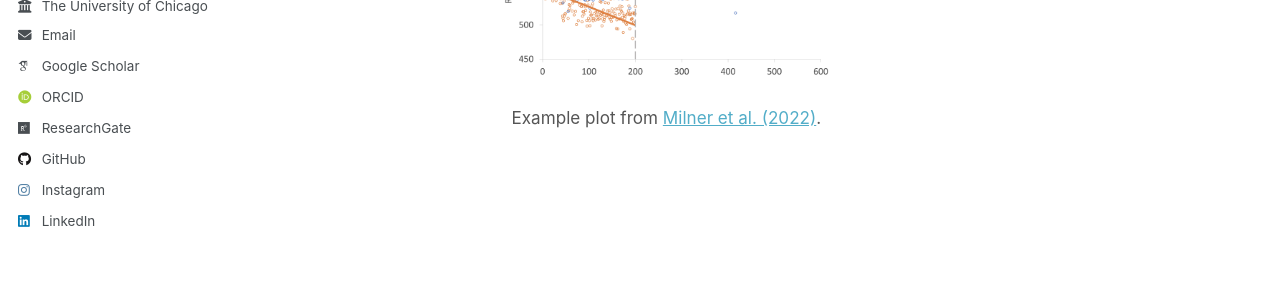
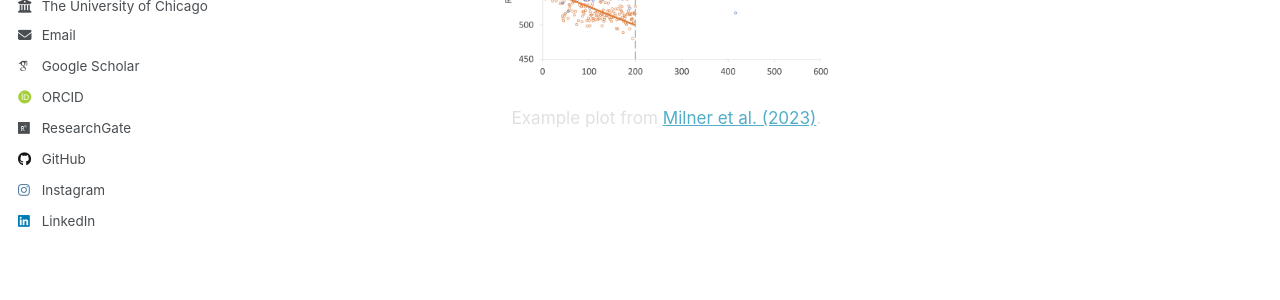
Before and after one commit to btmarome/btmarome.github.io, a Jekyll site: the page built from _pages/projects.md, in a window 1280 px wide and 900 px high, scrolled down 2489 px. Shown: the part 366-666 px from the top of the window. Built offline with Jekyll 4.4.1, drawn with Linux system fonts in a browser that asks for light colours; some web fonts are replaced; a script that is not in the unit is left out.

Commit message:
Update projects.md

```diff
--- a/_pages/projects.md
+++ b/_pages/projects.md
@@ -19,7 +19,7 @@ In this study, we used experience sampling to investigate the phenomenology of t
 
 <div style="text-align: center;">
   <img src="/images/Thesis_plot.png" alt="Thesis flowchart" style="height: 250px; object-fit: cover; border-radius: 6px;" />
-  <p style="font-size: 0.95em; color: #555; margin-top: 0.5em;">
+  <p style="font-size: 0.95em; color: #e0e0e0; margin-top: 0.5em;">
     A procedure flowchart of the memory experiment. Participants first studied images and words with intermittent thought probes. Then, they completed a digit span task to prevent information maintenance strategies in working memory. Finally, participants underwent a recognition memory test including previously studied stimuli and intermixed foils.
   </p>
 </div>
@@ -32,7 +32,7 @@ In the META Lab, we study how fluctuations in conscious experience influence cog
 
 <div style="text-align: center;">
   <img src="/images/META_plot.png" alt="META experiment procedure" style="height: 250px; object-fit: cover; border-radius: 6px;" />
-  <p style="font-size: 0.95em; color: #555; margin-top: 0.5em;">
+  <p style="font-size: 0.95em; color: #e0e0e0; margin-top: 0.5em;">
     Phases of the procedure for Experiment 1 from a manuscript I contributed to. Participants completed a study phase where they encoded 24 complex visual scenes. Then, after a digit span distractor task, they completed a recognition memory test.
   </p>
 </div>
@@ -45,7 +45,7 @@ Research in the PCA Lab centers on spatial working memory and the neural mechani
 
 <div style="text-align: center;">
   <img src="/images/PCA_plot.jpeg" alt="PCA task design" style="height: 250px; object-fit: cover; border-radius: 6px;" />
-  <p style="font-size: 0.95em; color: #555; margin-top: 0.5em;">
+  <p style="font-size: 0.95em; color: #e0e0e0; margin-top: 0.5em;">
     Example task design from <a href="/files/Li_and_Sprague_2023.pdf">Li and Sprague (2023)</a>.
   </p>
 </div>
@@ -58,7 +58,7 @@ The Attention Lab focuses on the dynamics of value-driven attentional capture an
 
 <div style="text-align: center;">
   <img src="/images/Attention_plot.png" alt="Attention lab data" style="height: 250px; object-fit: cover; border-radius: 6px;" />
-  <p style="font-size: 0.95em; color: #555; margin-top: 0.5em;">
-    Example plot from <a href="/files/2023_Milner_EtAl.pdf">Milner et al. (2022)</a>.
+  <p style="font-size: 0.95em; color: #e0e0e0; margin-top: 0.5em;">
+    Example plot from <a href="/files/2023_Milner_EtAl.pdf">Milner et al. (2023)</a>.
   </p>
 </div>
```
